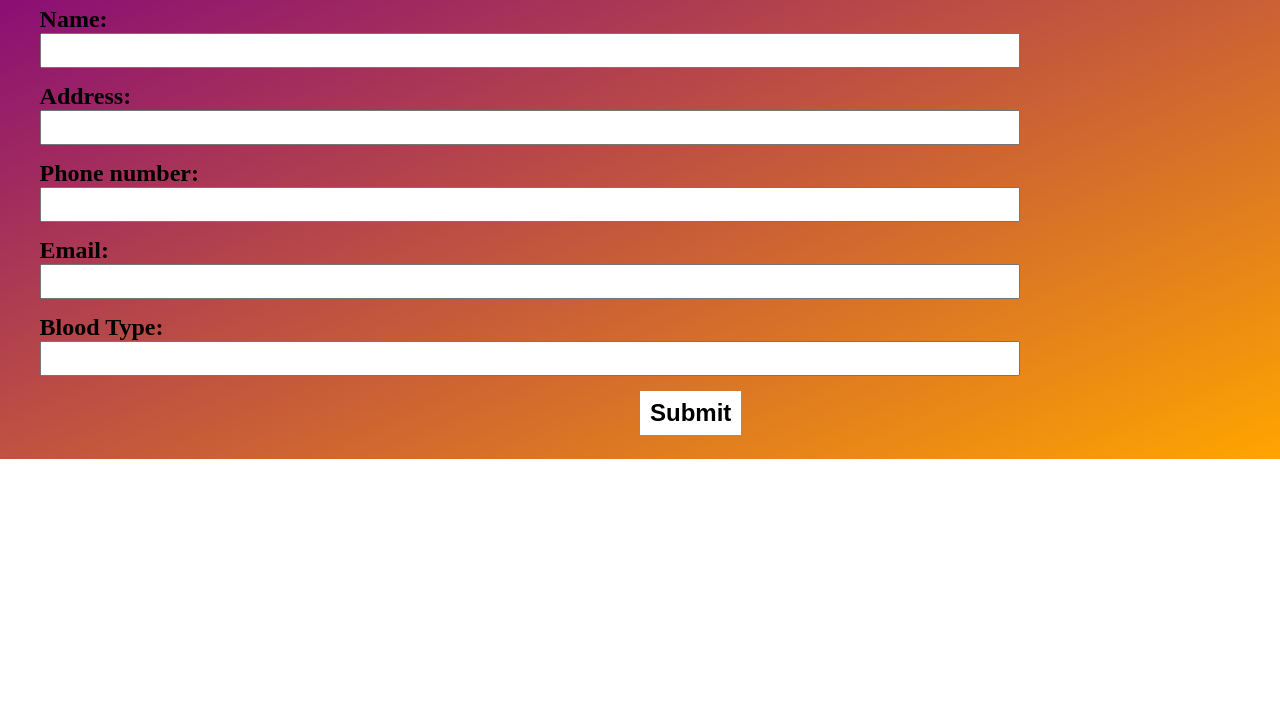
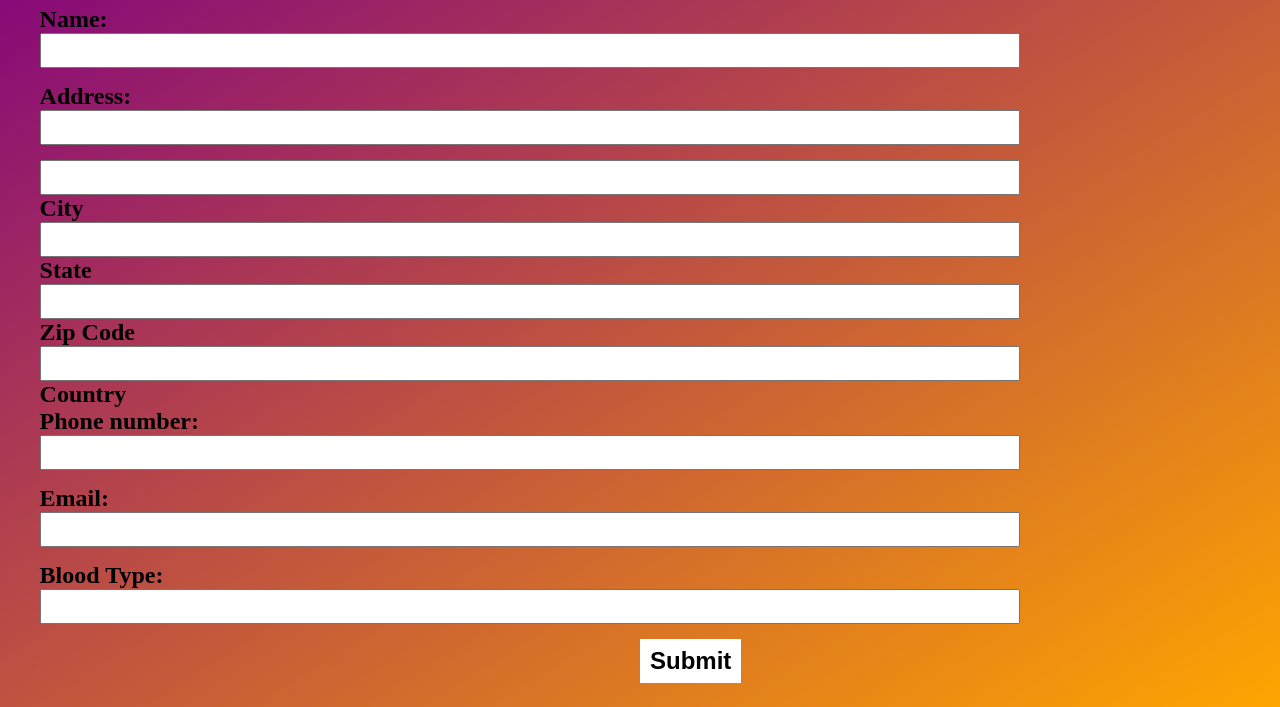
Before and after one commit to violn/CSC120Website, a plain HTML site: page page2.html in a window 1280 px wide. Shown: the part 95-802 px from the top of the page. Drawn offline with Linux system fonts and the light colour scheme; files that its build step writes are made by us from their sources.

Commit message:
Add files via upload
v2- Page completed

```diff
--- a/page2.html
+++ b/page2.html
@@ -2,7 +2,7 @@
 <html>
 <head>
     <title>Registration Form</title>
-    <link rel="stylesheet" href="css/style.css">
+    <link rel="stylesheet" type="text/css" href="css/style.css">
 </head>
 <body>
   <div class="container">
@@ -16,6 +16,23 @@
         <label>Address: </label>
         <input type="text" name="address">
       </div>
+      <div class="sub-address">
+        <input type="text" name="city">
+        <label>City</label>
+      </div>
+      <div class="sub-address">
+        <input type="text" name="state">
+        <label>State</label>
+      </div>
+      <div class="sub-address">
+        <input type="text" name="zipcode">
+        <label>Zip Code</label>
+      </div>
+      <div class="sub-address">
+        <input type="text" name="country">
+        <label>Country</label>
+      </div>
+      <div class="clr"></div>
       <div class="form-group">
         <label>Phone number: </label>
         <input type="text" name="phone number">
```
